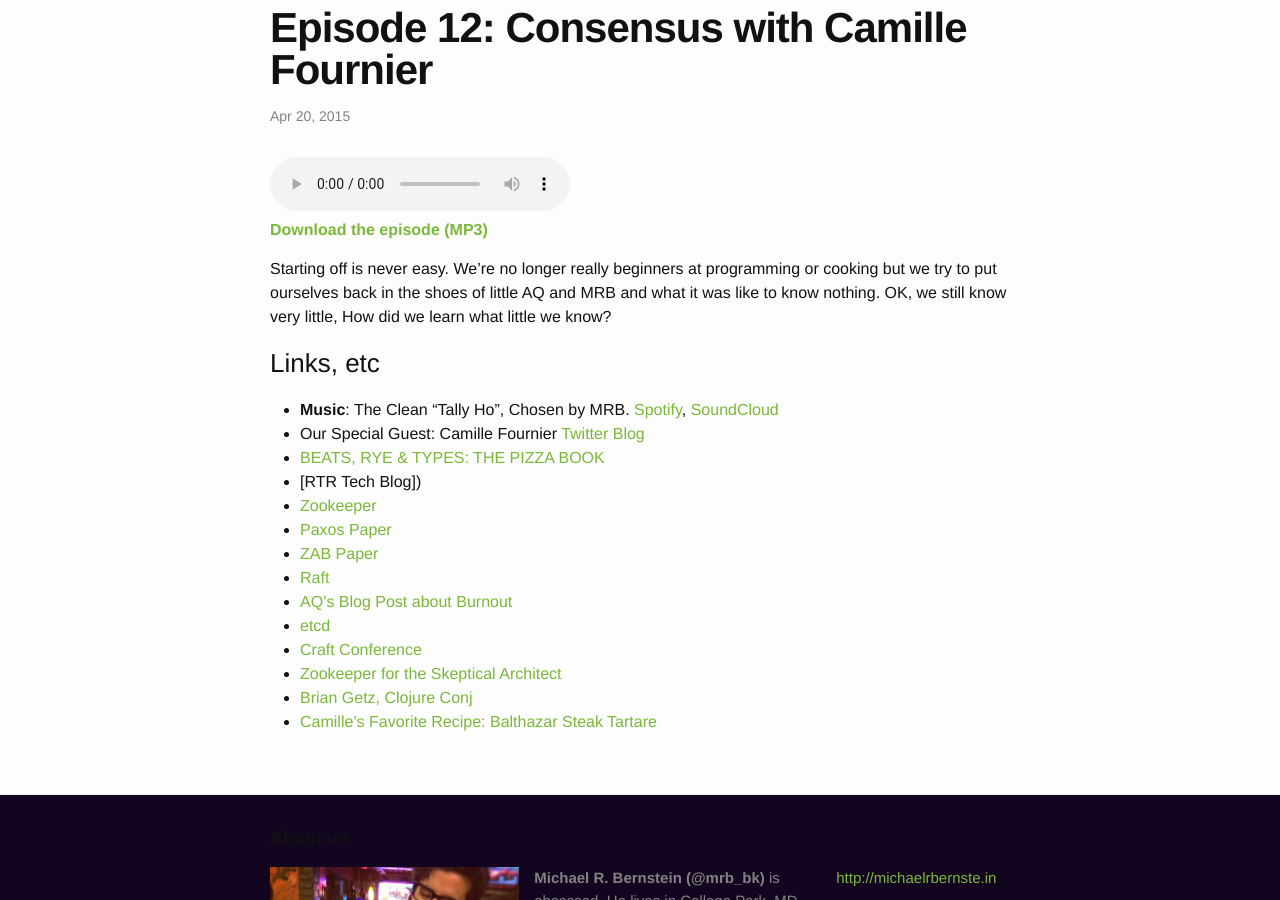
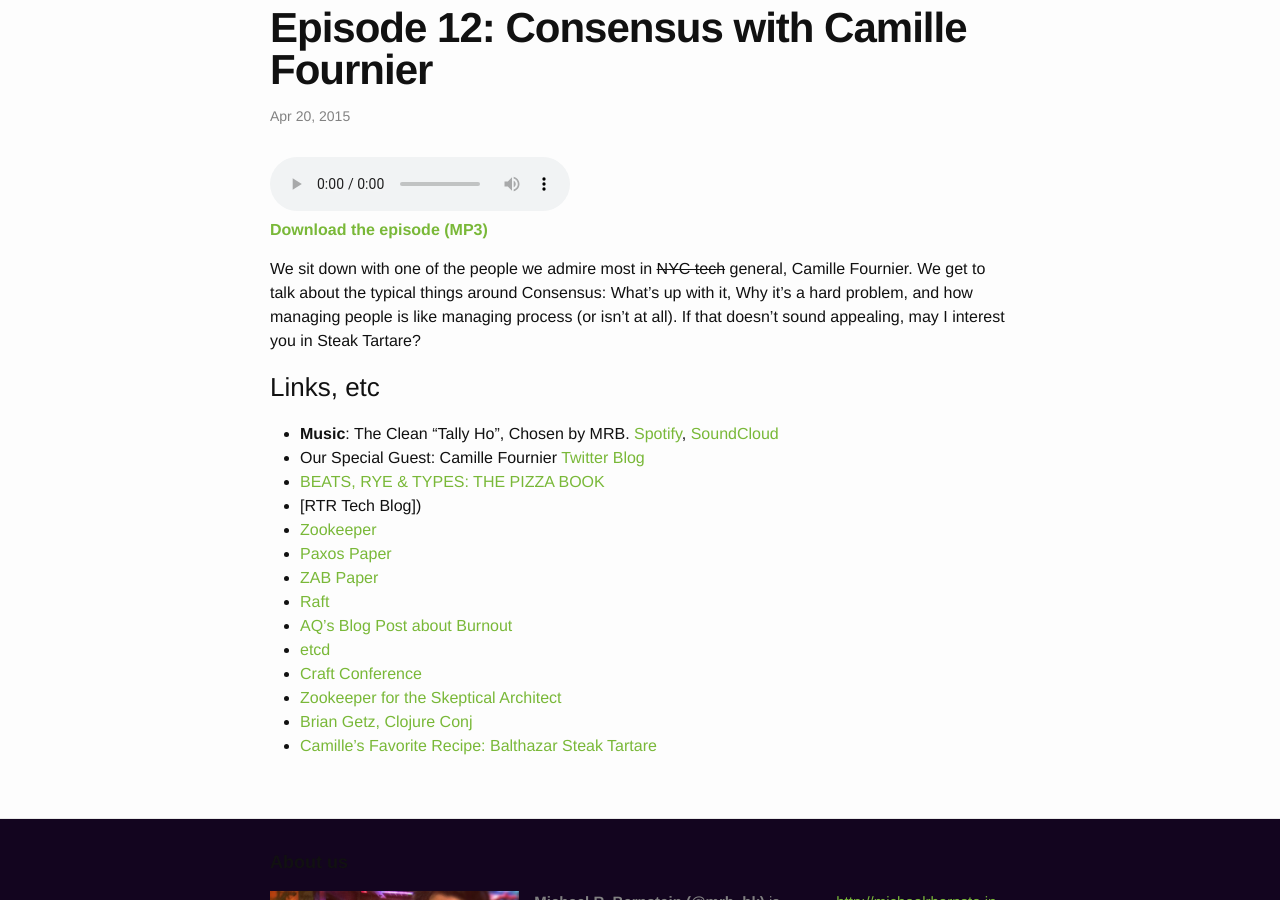
Before and after one commit to beatsryetypes/beatsryetypes.github.io, a Jekyll site: the page built from _posts/2015-04-20-episode-12-consenus-with-camille-fournier.md, in a window 1280 px wide and 900 px high, scrolled down 361 px. Built offline with Jekyll 4.4.1, drawn with Linux system fonts in a browser that asks for light colours.

Commit message:
More notes and correct mp3

```diff
--- a/_posts/2015-04-20-episode-12-consenus-with-camille-fournier.md
+++ b/_posts/2015-04-20-episode-12-consenus-with-camille-fournier.md
@@ -3,14 +3,13 @@
 title:  "Episode 12: Consensus with Camille Fournier"
 date:   2015-04-20 09:00
 categories: episodes
-length: 34529280
-duration: "28:43"
-link: http://quirkey.com/brt/brt-011-160.mp3
+length: 39569408
+duration: "32:55"
+link: http://quirkey.com/brt/brt-012-160.mp3
 summary: >
-  Starting off is never easy. We're no longer really beginners at programming or cooking but we try to put ourselves back in the shoes of little AQ and MRB and what it was like to know nothing. OK, we still know very little, How did we learn what little we know?
+  We sit down with one of the people we admire most in <strike>NYC tech</strike> general, Camille Fournier. We get to talk about the typical things around Consensus: What's up with it, Why it's a hard problem, and how managing people is like managing process (or isn't at all). If that doesn't sound appealing, may I interest you in Steak Tartare?
 ---
-Starting off is never easy. We're no longer really beginners at programming or cooking but we try to put ourselves back in the shoes of little AQ and MRB and what it was like to know nothing. OK, we still know very little, How did we learn what little we know?
-
+We sit down with one of the people we admire most in <strike>NYC tech</strike> general, Camille Fournier. We get to talk about the typical things around Consensus: What's up with it, Why it's a hard problem, and how managing people is like managing process (or isn't at all). If that doesn't sound appealing, may I interest you in Steak Tartare?
 <!-- more -->
 
 ### Links, etc
```
